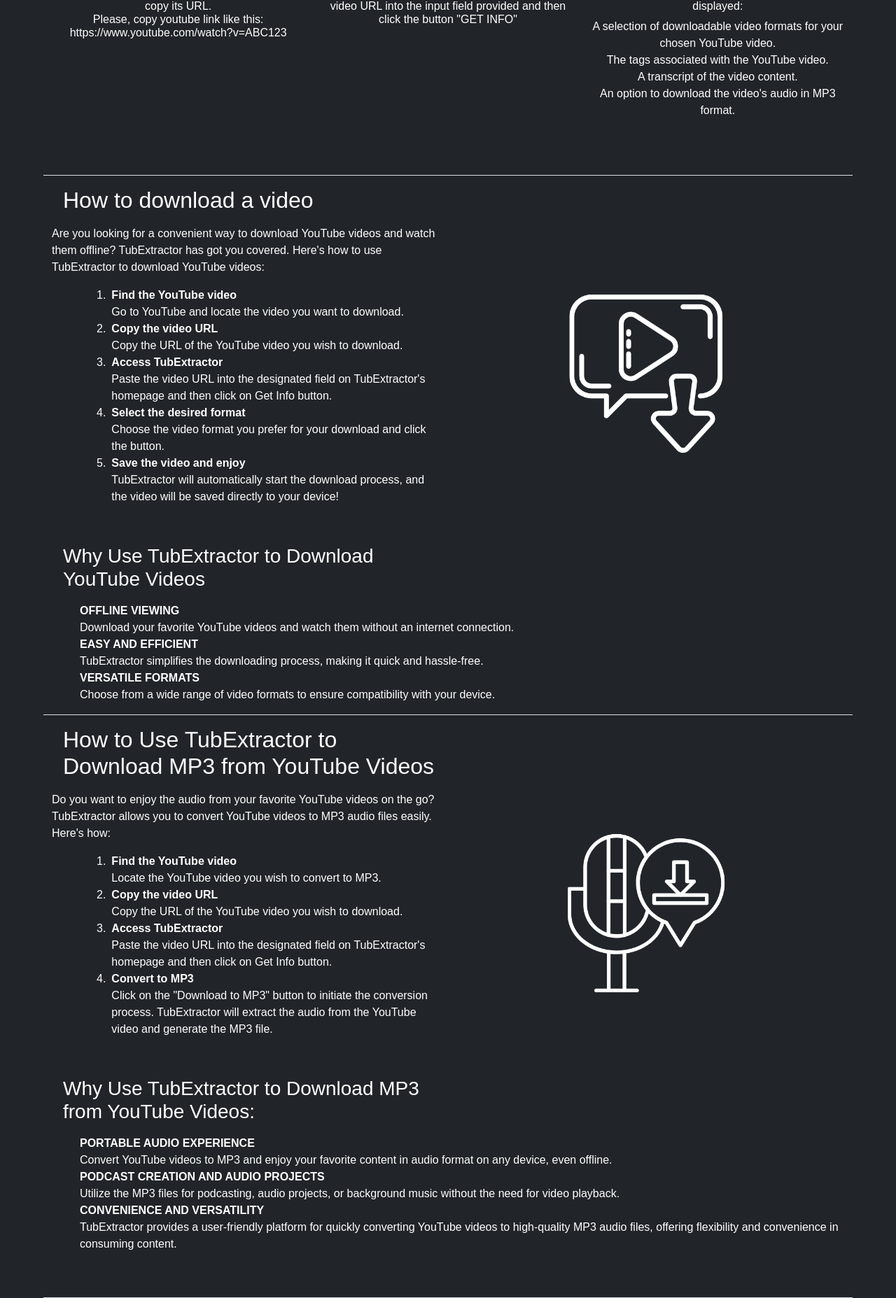
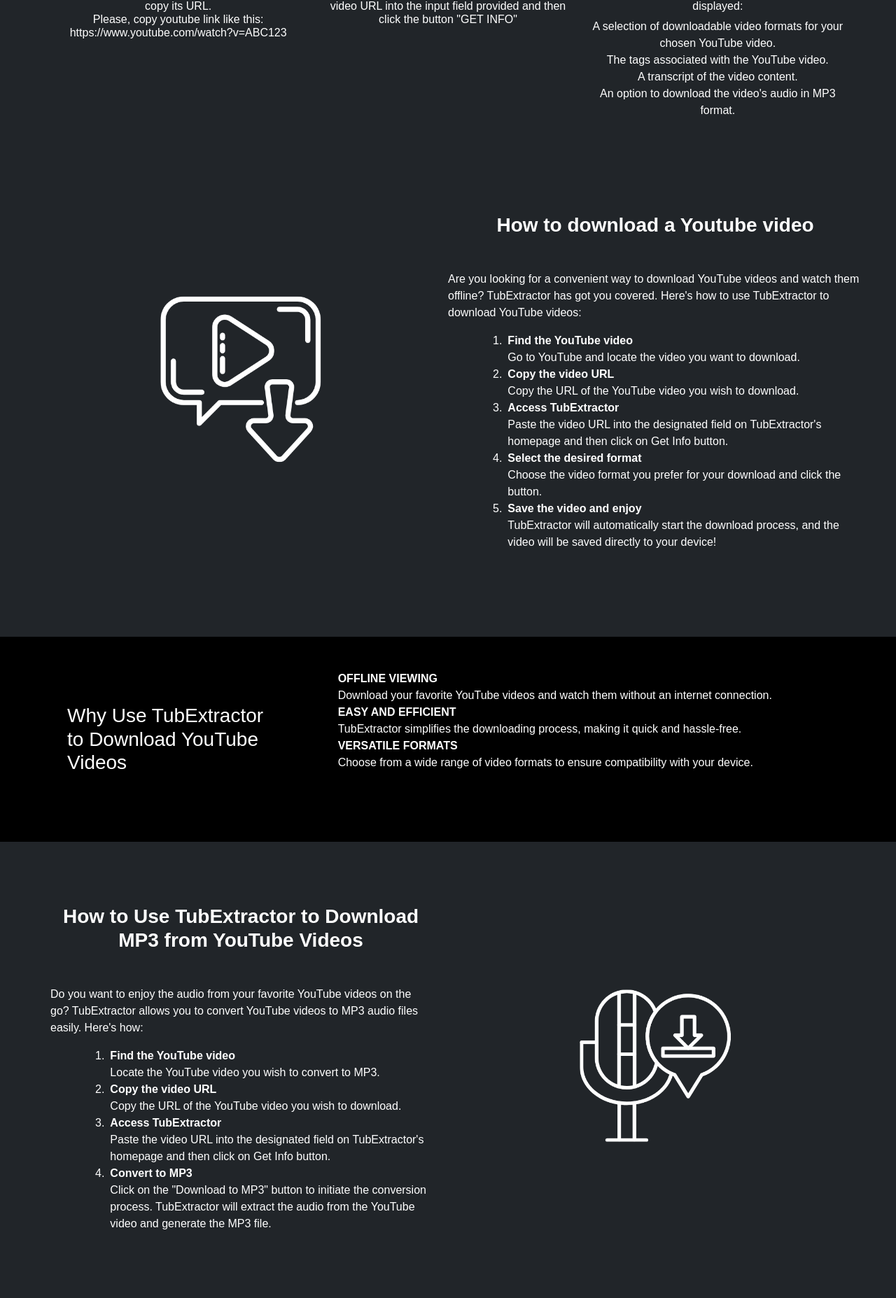
Before and after one commit to eraldo76/tubextractor, a Flask app: page / in a window 1280 px wide. Shown: the part 1137-2992 px from the top of the page at 70% size. Run offline with Flask 3, Linux system fonts and the light colour scheme; some libraries are stand-ins or nearby versions; some web fonts are replaced.

Commit message:
miglioramenti index

```diff
--- a/templates/index.html
+++ b/templates/index.html
@@ -240,17 +240,14 @@
 
 <!-- end section How to works-->
 
-<!-- Section explain-->
 <section>
-  <div class="container p-1 mt-5">
-
-<!-- How to download video-->
-    <div id="youtube_download_video" class="row  border-top">
-          <div class="clearfix">
-
-            <img src="{{ url_for('static', filename='img/youtube_video_download.webp') }}" alt="icon tags Tubextractor" width="300px" height="me-auto" class="col-md-6 float-md-end mb-3 ms-md-3 mx-auto d-block">
-
-        <h2 class="text-center text-md-start m-3 ">How to download a video</h2>
+  <!-- Youtube downloader-->
+  <div id="youtube_download_video" class="row gx-lg-0 m-5 align-items-center">
+    <div class="col-md-6 mb-3 mb-md-0">
+      <img src="{{ url_for('static', filename='img/youtube_video_download.webp') }}" alt="icon tags Tubextractor" class="w-100 shadow-4-strong rounded-4 mb-4" aria-controls="#picker-editor" draggable="false">
+    </div>
+    <div class="col-md-6 mb-4 mb-md-0">
+      <h3 class="fw-bold mb-5 text-center">How to download a Youtube video</h3>
       <p>
         Are you looking for a convenient way to download YouTube videos and watch them offline? TubExtractor has got you covered. Here's how to use TubExtractor to download YouTube videos:
 </p>
@@ -289,9 +286,13 @@
   </li>
 </ol>
 </ul>
- <br>
- <h3 class="text-center text-md-start m-3">Why Use TubExtractor to Download YouTube Videos</h3>
-
+    </div>
+    </div>
+    <div class="row gx-lg-0 p-lg-5 bg-black">
+    <div class="col-md-4 mb-3 mb-md-0">
+<h3 class="text-center text-md-start m-5">Why Use TubExtractor to Download YouTube Videos</h3>
+</div>
+<div class="col-md-8 mb-3 mb-md-0">
 <ul>
 <ol class="list-group m-0">
   <li class=" d-flex justify-content-between align-items-start">
@@ -314,17 +315,15 @@
   </li>
 </ol>
 </ul>
-
   </div>
   </div>
-
-    <!-- Video to Mp3-->
-    <div id="youtube_video_to_mp3" class="row  border-top">
-      <div class="clearfix">
-
-        <img src="{{ url_for('static', filename='img/youtube_video_to_mp3.webp') }}" alt="icon tags Tubextractor" width="300px" height="me-auto" class="col-md-6 float-md-end mb-3 ms-md-3 mx-auto d-block">
-
-    <h2 class="text-center text-md-start m-3">How to Use TubExtractor to Download MP3 from YouTube Videos</h2>
+  <!-- video to mp3-->
+  <div id="youtube_video_to_mp3" class="row gx-lg-5 m-5 flex-lg-row-reverse align-items-center">
+    <div class="col-md-6 mb-3 mb-md-0">
+      <img src="{{ url_for('static', filename='img/youtube_video_to_mp3.webp') }}" alt="video to mp3" class="w-100 shadow-4-strong rounded-4 mb-4" aria-controls="#picker-editor" draggable="false">
+    </div>
+    <div class="col-md-6 mb-4 mb-md-0">
+      <h3 class="fw-bold mb-5 text-center">How to Use TubExtractor to Download MP3 from YouTube Videos</h3>
       <p>
         Do you want to enjoy the audio from your favorite YouTube videos on the go? TubExtractor allows you to convert YouTube videos to MP3 audio files easily. Here's how:</p>
   <ul>
@@ -356,9 +355,13 @@
   </li>
   </ol>
   </ul>
-<br>
+</div>
+</div>
+<div class="row gx-lg-0 p-lg-5 bg-black">
+<div class="col-md-4 mb-3 mb-md-0">
   <h3 class="text-center text-md-start m-3">Why Use TubExtractor to Download MP3 from YouTube Videos:</h3>
-
+</div>
+  <div class="col-md-8 mb-3 mb-md-0">
   <ul>
   <ol class="list-group m-0">
   <li class=" d-flex justify-content-between align-items-start">
@@ -382,14 +385,13 @@
 
     </div>
   </div>
-<!-- How to download tags-->
-
-    <div id="how_to_get_youtube_tags" class="row mt-5  border-top">
-      <div class="clearfix">
-
-        <img src="{{ url_for('static', filename='img/tags_youtube_video.webp') }}" alt="tags youtube video" width="300px" height="me-auto" class="col-md-6 float-md-end mb-3 ms-md-3 mx-auto d-block">
-
-    <h2 class="text-center text-md-start m-3">How to Use TubExtractor to Download YouTube Tags</h2>
+  <!-- tags-->
+  <div id="how_to_get_youtube_tags" class="row gx-lg-0 m-5 align-items-center">
+    <div class="col-md-6 mb-3 mb-md-0">
+      <img src="{{ url_for('static', filename='img/tags_youtube_video.webp') }}" alt="tags youtube video" class="w-100 shadow-4-strong rounded-4 mb-4" aria-controls="#picker-editor" draggable="false">
+    </div>
+    <div class="col-md-6 mb-4 mb-md-0">
+      <h3 class="fw-bold mb-5 text-center">How to Use TubExtractor to Download YouTube Tags</h3>
       <p>
         YouTube tags play a vital role in optimizing your video's discoverability. TubExtractor enables you to download YouTube tags effortlessly. Here's how:</p>
   <ul>
@@ -425,8 +427,13 @@
   </li>
   </ol>
   </ul>
-<br>
+</div>
+</div>
+<div class="row gx-lg-0 p-lg-5 bg-black">
+<div class="col-md-4 mb-3 mb-md-0">
   <h3 class="text-center text-md-start m-3">Why Use TubExtractor to Download YouTube Tags</h3>
+  </div>
+  <div class="col-md-8 mb-3 mb-md-0">
   <ul>
     <ol class="list-group m-0">
       <li class=" d-flex justify-content-between align-items-start">
@@ -449,14 +456,13 @@
     </div>
   </div>
 
-<!-- How to download transcript-->
-
-<div id="how_to_get_youtube_transcript" class="row mt-5  border-top">
-  <div class="clearfix">
-
-    <img src="{{ url_for('static', filename='img/transcript_youtube_video.webp') }}" alt="Transcript youtube video" width="300px" height="me-auto" class="col-md-6 float-md-end mb-3 ms-md-3 mx-auto d-block">
-
-<h2 class="text-center text-md-start m-3">How to Use TubExtractor to Download YouTube Transcript</h2>
+  <!--transcription-->
+    <div id="how_to_get_youtube_transcript" class="row gx-lg-5 m-5 flex-lg-row-reverse align-items-center">
+    <div class="col-md-6 mb-3 mb-md-0">
+      <img src="{{ url_for('static', filename='img/transcript_youtube_video.webp') }}" alt="Transcript youtube video" class="w-100 shadow-4-strong rounded-4 mb-4" aria-controls="#picker-editor" draggable="false">
+    </div>
+    <div class="col-md-6 mb-4 mb-md-0">
+      <h3 class="fw-bold mb-5 text-center">How to Use TubExtractor to Download YouTube Transcript</h3>
       <p>
         YouTube video transcripts are valuable for content creators, researchers, and accessibility purposes. TubExtractor allows you to easily download accurate transcripts from any YouTube video. Here's how:<ul>
       <ol class="list-group-numbered m-0">
@@ -485,9 +491,14 @@ Paste the URL of the YouTube video into the provided field on TubExtractor's hom
       Once you have obtained the video information, including the transcription, they will be displayed in a textarea.
       You can conveniently copy the transcription by clicking on the "COPY TRANSCRIPTION" button</li>
       </ol>
-<br>
       </ul>
+    </div>
+  </div>
+  <div class="row gx-lg-0 p-lg-5 bg-black">
+    <div class="col-md-4 mb-3 mb-md-0">
   <h3 class="text-center text-md-start m-3">Why Use TubExtractor to Download YouTube transcription</h3>
+</div>
+<div class="col-md-8 mb-3 mb-md-0">
   <ul>
 <ol class="list-group m-0">
 <li class=" d-flex justify-content-between align-items-start">
@@ -505,12 +516,8 @@ You can conveniently copy the transcription by clicking on the "COPY TRANSCRIPTI
 </div>
 
 
+</section>
 
-
-
-
-  </div>
-</section>
 
 <!--Disclaimer-->
 <section class="container mt-5">
@@ -556,7 +563,7 @@ You can conveniently copy the transcription by clicking on the "COPY TRANSCRIPTI
       </div>
 
        <div class="col mb-3">
-        <h5 class="text-uppercase">Youtube Download Video</h5>
+        <p class="text-uppercase fs-6">Youtube Download Video</p>
         <ul class="nav flex-column">
           <li class="nav-item mb-2"><a href="#youtube_download_video" class=" p-0 ">How to download youtube video</a></li>
           <li class="nav-item mb-2"><a href="#youtube_download_video" class=" p-0 ">youtube download</a></li>
@@ -567,7 +574,7 @@ You can conveniently copy the transcription by clicking on the "COPY TRANSCRIPTI
       </div>
 
       <div class="col mb-3">
-        <h5 class="text-uppercase">Video to mp3</h5>
+        <p class="text-uppercase fs-6">Video to mp3</p>
         <ul class="nav flex-column">
           <li class="nav-item mb-2"><a href="#youtube_video_to_mp3" class="p-0">youtube to mp3</a></li>
           <li class="nav-item mb-2"><a href="#youtube_video_to_mp3" class="p-0">mp3 converter</a></li>
@@ -578,7 +585,7 @@ You can conveniently copy the transcription by clicking on the "COPY TRANSCRIPTI
       </div>
 
       <div class="col mb-3">
-        <h5 class="text-uppercase">Youtube Transcript</h5>
+        <p class="text-uppercase fs-6">Youtube Transcript</p>
         <ul class="nav flex-column">
           <li class="nav-item mb-2"><a href="#how_to_get_youtube_transcript" class="p-0">transcript youtube</a></li>
           <li class="nav-item mb-2"><a href="#how_to_get_youtube_transcript" class="p-0">transcription on youtube</a></li>
@@ -588,7 +595,7 @@ You can conveniently copy the transcription by clicking on the "COPY TRANSCRIPTI
         </ul>
       </div>
       <div class="col mb-3">
-        <h5 class="text-uppercase">Youtube Tags</h5>
+        <p class="text-uppercase fs-6">Youtube Tags</p>
         <ul class="nav flex-column">
           <li class="nav-item mb-2"><a href="#how_to_get_youtube_tags" class="p-0">youtube tags extractor</a></li>
           <li class="nav-item mb-2"><a href="#how_to_get_youtube_tags" class="p-0">tags in youtube</a></li>
```
Lines whose indentation alone changed are shown as unchanged.
